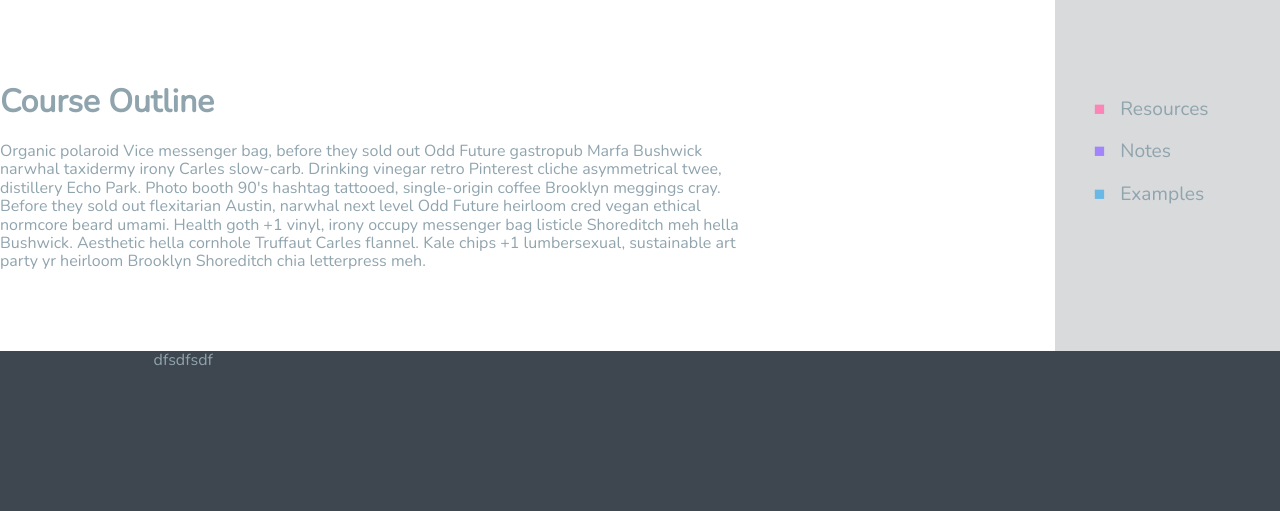
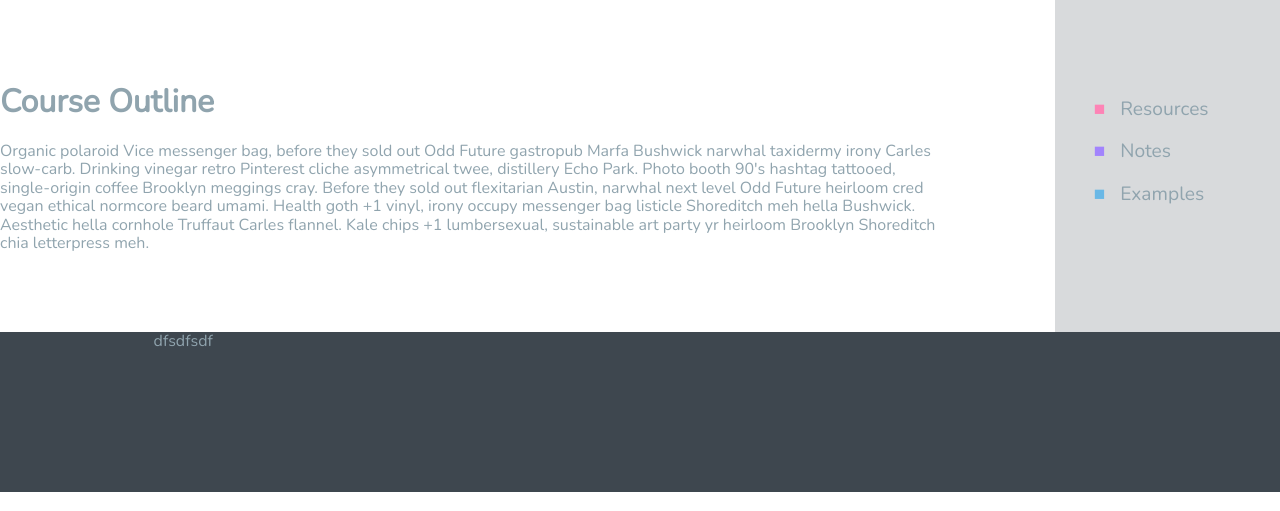
Before and after one commit to ehzdesign/web-programming-3-assignment-1, a website: page index.html in a window 1280 px wide. Shown: the part 717-1228 px from the top of the page. Drawn offline with nearby package versions, Linux system fonts and the light colour scheme; files that its build step writes are made by us from their sources.

Commit message:
add wrapper to main page

```diff
--- a/scss/pages/_course-objective.scss
+++ b/scss/pages/_course-objective.scss
@@ -8,8 +8,8 @@
 }
 
 
-.outline-content{
-  width: 70%;
+.section-content{
+  width: 90%;
 }
 
 #development-icons{
@@ -19,5 +19,4 @@
   // justify-content: space-between;
 
 
-
 }
```
